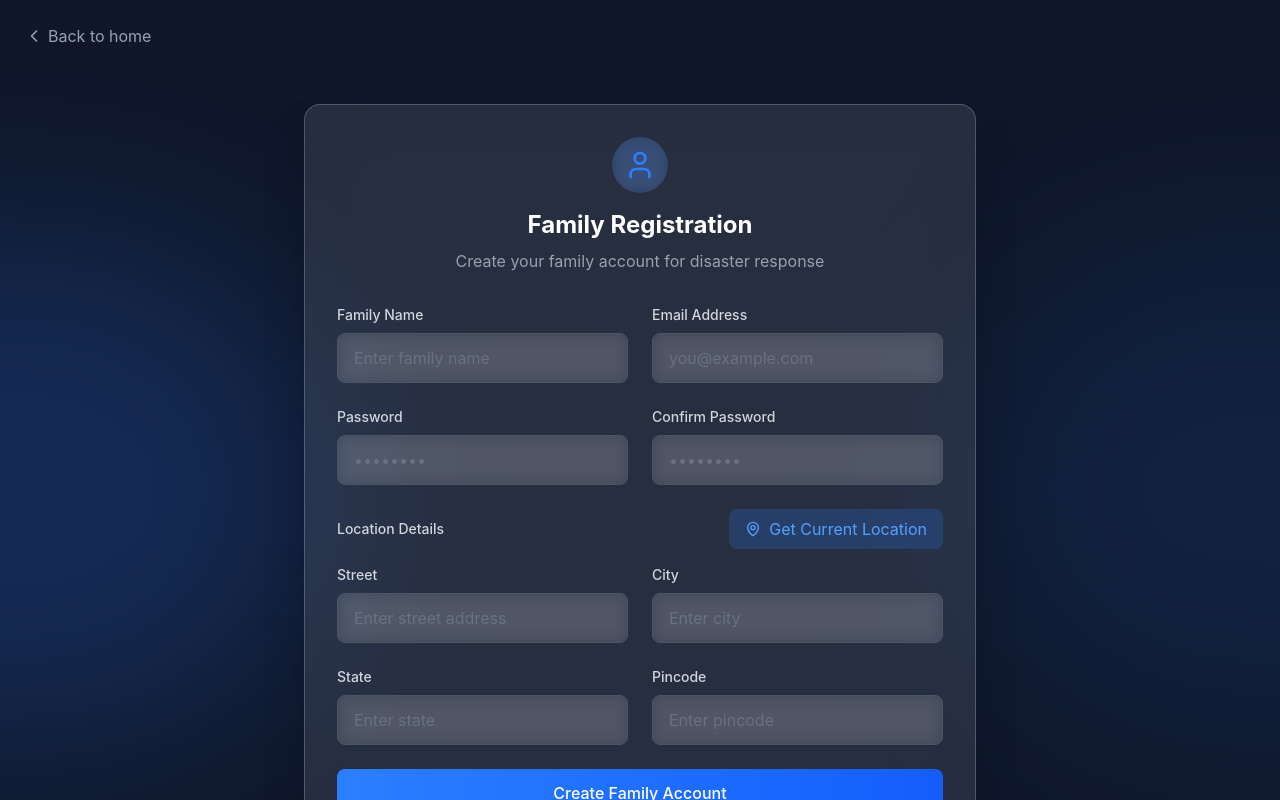
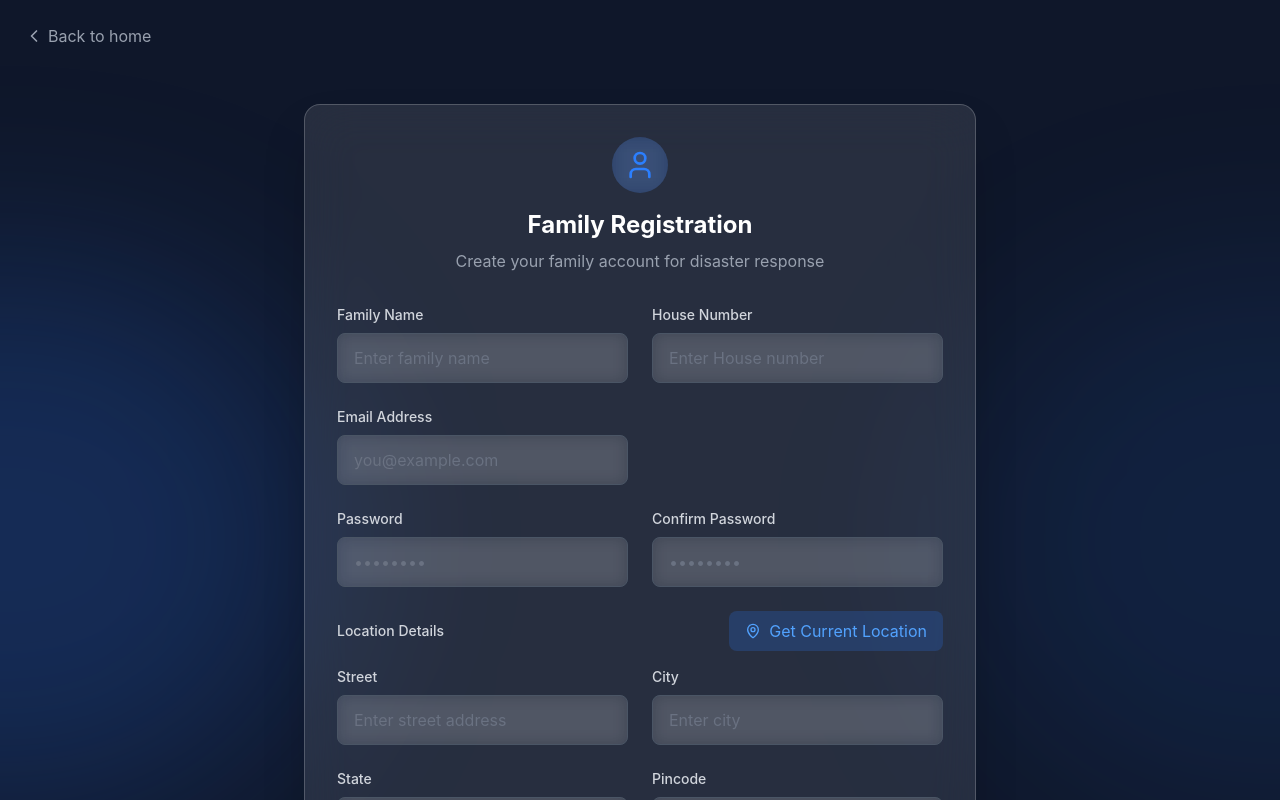
Before and after one commit to Ashwin-Wilson/Dynamic-Disaster-Response-Frontend, a React (Vite) app: page /family/signup in a window 1280 px wide. Shown: the top 800 px of the page. Built offline with nearby package versions, Linux system fonts and the light colour scheme.

Commit message:
housing no of families added

```diff
--- a/src/Pages/family/FamilySignUp.jsx
+++ b/src/Pages/family/FamilySignUp.jsx
@@ -8,6 +8,7 @@ const BASE_URL = import.meta.env.VITE_BASE_URL;
 const FamilySignUp = () => {
   const navigate = useNavigate();
   const [username, setUsername] = useState("");
+  const [houseNumber, setHouseNumber] = useState("");
   const [email, setEmail] = useState("");
   const [password, setPassword] = useState("");
   const [confirmPassword, setConfirmPassword] = useState("");
@@ -40,6 +41,7 @@ const FamilySignUp = () => {
     try {
       const response = await axios.post(`${BASE_URL}/family/signup`, {
         family_name: username,
+        house_number: houseNumber,
         email,
         password,
         role: "family",
@@ -142,6 +144,21 @@ const FamilySignUp = () => {
                              focus:outline-none focus:ring-2 focus:ring-blue-500 focus:border-transparent
                              placeholder-gray-500 backdrop-blur-sm transition-all"
                     placeholder="Enter family name"
+                    required
+                  />
+                </div>
+                <div>
+                  <label className="block text-sm font-medium text-gray-300 mb-2">
+                    House Number
+                  </label>
+                  <input
+                    type="number"
+                    value={houseNumber}
+                    onChange={(e) => setHouseNumber(e.target.value)}
+                    className="w-full px-4 py-3 bg-white/10 border border-gray-600 text-white rounded-lg
+                             focus:outline-none focus:ring-2 focus:ring-blue-500 focus:border-transparent
+                             placeholder-gray-500 backdrop-blur-sm transition-all"
+                    placeholder="Enter House number"
                     required
                   />
                 </div>
```
